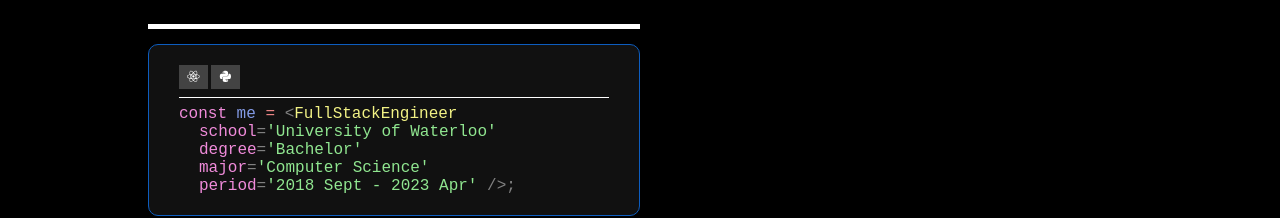
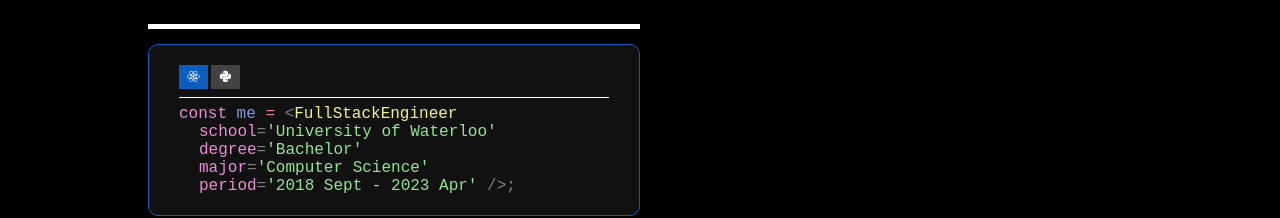
Before and after one commit to karenlinky/personal-website, a React (Create React App) app: page /home in a window 1280 px wide. Shown: the part 316-534 px from the top of the page. Built offline with nearby package versions, Linux system fonts and the light colour scheme.

Commit message:
Added description language button color and styled scrollbar

```diff
--- a/src/App.css
+++ b/src/App.css
@@ -8,24 +8,25 @@
 }
 
 ::-webkit-scrollbar {
+  height: 10px;
   width: 10px;
 }
 
 /* Track */
 ::-webkit-scrollbar-track {
-  background: #f1f1f1;
+  background: #2e2e2e;
   border-radius: 15px;
 }
 
 /* Handle */
 ::-webkit-scrollbar-thumb {
-  background: rgb(184, 184, 184);
+  background: rgb(83, 83, 83);
   border-radius: 15px;
 }
 
 /* Handle on hover */
 ::-webkit-scrollbar-thumb:hover {
-  background: rgb(167, 167, 167);
+  background: rgb(113, 113, 113);
 }
 
 .notHighlightable {
--- a/src/components/about/AboutDescription.js
+++ b/src/components/about/AboutDescription.js
@@ -114,12 +114,14 @@ const AboutDescription = () => {
     return (
         <div className={'descriptionContainer'}>
             <span className={'descriptionScrollableContainer'}>
-            <DescriptionLanguageButton onClick={openReact}><FaReact /></DescriptionLanguageButton>
-            <DescriptionLanguageButton onClick={openPython}><FaPython /></DescriptionLanguageButton>
+            <DescriptionLanguageButton selected={openCode === 0} onClick={openReact}><FaReact /></DescriptionLanguageButton>
+            <DescriptionLanguageButton selected={openCode === 1} onClick={openPython}><FaPython /></DescriptionLanguageButton>
             <div className={'languageSeparator'} />
-            <div className={'description'}>
-                {openCode == 0 ? ReactCode : null}
-                {openCode == 1 ? PythonCode : null}
+            <div className={'codeContainer'}>
+                <div className={'description'}>
+                    {openCode == 0 ? ReactCode : null}
+                    {openCode == 1 ? PythonCode : null}
+                </div>
             </div>
             </span>
         </div>
--- a/src/components/about/DescriptionLanguageButton.js
+++ b/src/components/about/DescriptionLanguageButton.js
@@ -1,9 +1,9 @@
 import React from 'react';
 import './about.css';
 
-const DescriptionLanguageButton = ({ children, onClick }) => {
+const DescriptionLanguageButton = ({ children, selected, onClick }) => {
   return (
-    <div className={'languageButton'} onClick={onClick}>{children}</div>
+    <div className={'languageButton' + (selected ? ' selectedButton' : ' notSelectedButton')} onClick={onClick}>{children}</div>
   )
 }
 
--- a/src/components/about/about.css
+++ b/src/components/about/about.css
@@ -98,6 +98,11 @@
     .aboutContent {
         width: 100%;
     }
+}
+
+.codeContainer {
+    width: 100%;
+    overflow: auto;
 }
 
 
@@ -203,10 +208,14 @@
     display: inline-block;
     font-size: 0.8em;
     margin-right: 3px;
-    cursor: pointer;
 }
 
-.languageButton:hover {
+.selectedButton {
+    background-color: var(--primary-color);
+}
+
+.notSelectedButton:hover {
+    cursor: pointer;
     background-color: rgb(94, 94, 94);
 }
 
```
